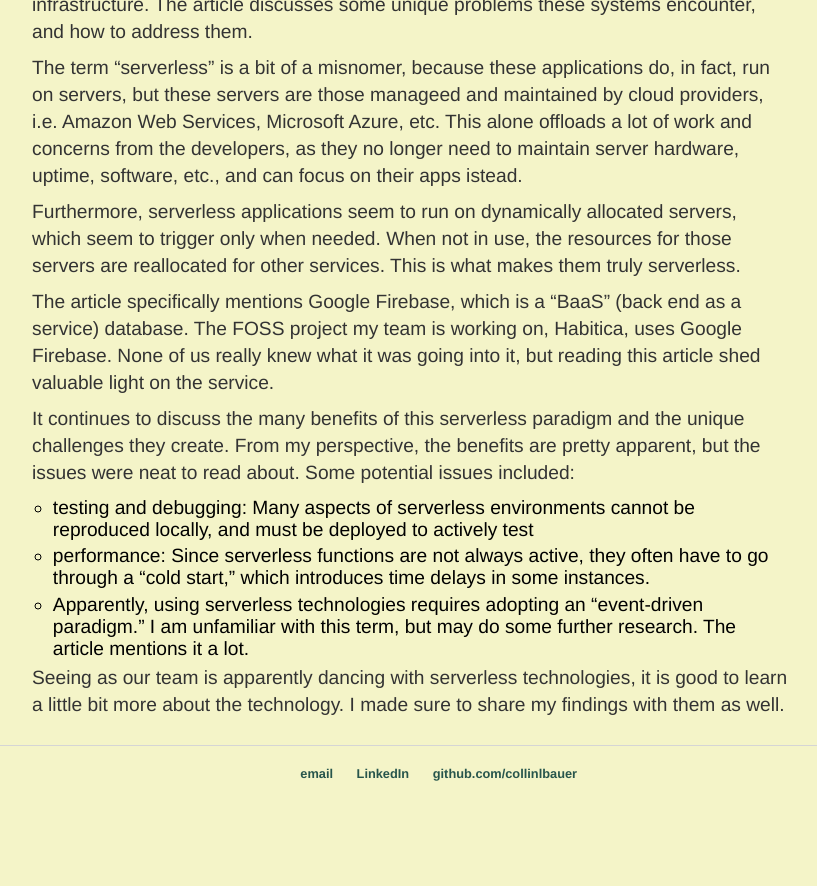
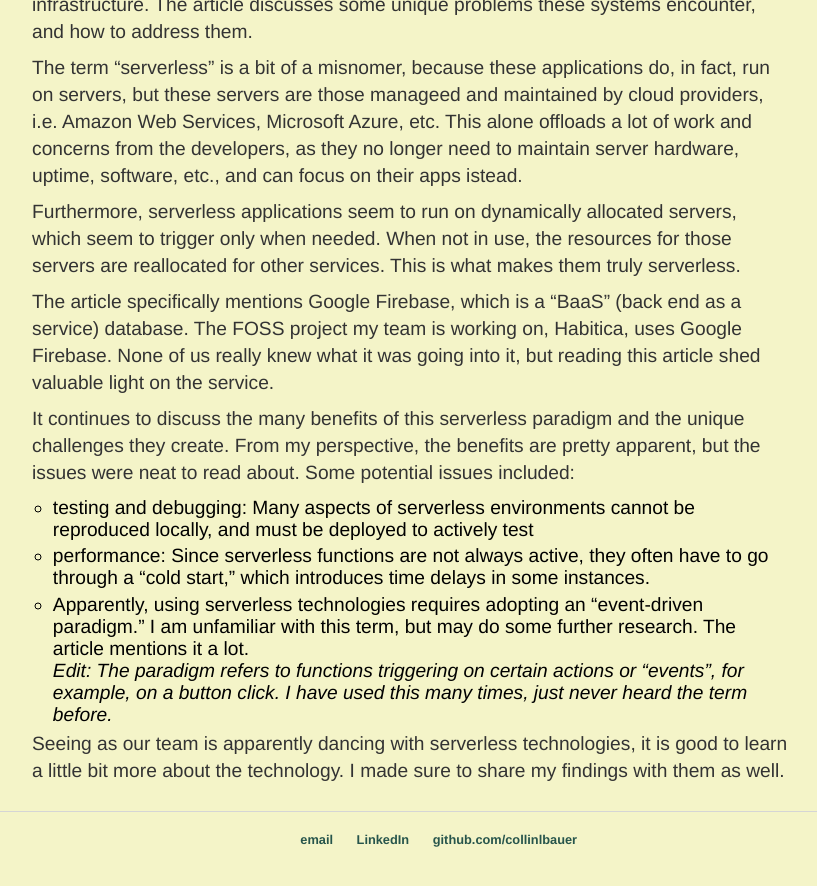
Before and after one commit to CollinLBauer/collinlbauer.github.io, a Jekyll site: the page built from _posts/2021-02-10-Whats-Happening.md, in a window 1280 px wide and 900 px high, scrolled down 1146 px. Shown: the top 886 px of the window, without its empty margins (185-1002 px from the left). Built offline with Jekyll 4.4.1, drawn with Linux system fonts in a browser that asks for light colours; before the commit the page ends 1980 px from its top, so only the background shows below that.

Commit message:
paradigm schmaradigm

```diff
--- a/_posts/2021-02-10-Whats-Happening.md
+++ b/_posts/2021-02-10-Whats-Happening.md
@@ -42,5 +42,6 @@ It continues to discuss the many benefits of this serverless paradigm and the un
 - testing and debugging: Many aspects of serverless environments cannot be reproduced locally, and must be deployed to actively test
 - performance: Since serverless functions are not always active, they often have to go through a "cold start," which introduces time delays in some instances.
 - Apparently, using serverless technologies requires adopting an "event-driven paradigm." I am unfamiliar with this term, but may do some further research. The article mentions it a lot.
+  *Edit: The paradigm refers to functions triggering on certain actions or "events", for example, on a button click. I have used this many times, just never heard the term before.*
 
 Seeing as our team is apparently dancing with serverless technologies, it is good to learn a little bit more about the technology. I made sure to share my findings with them as well.
```
